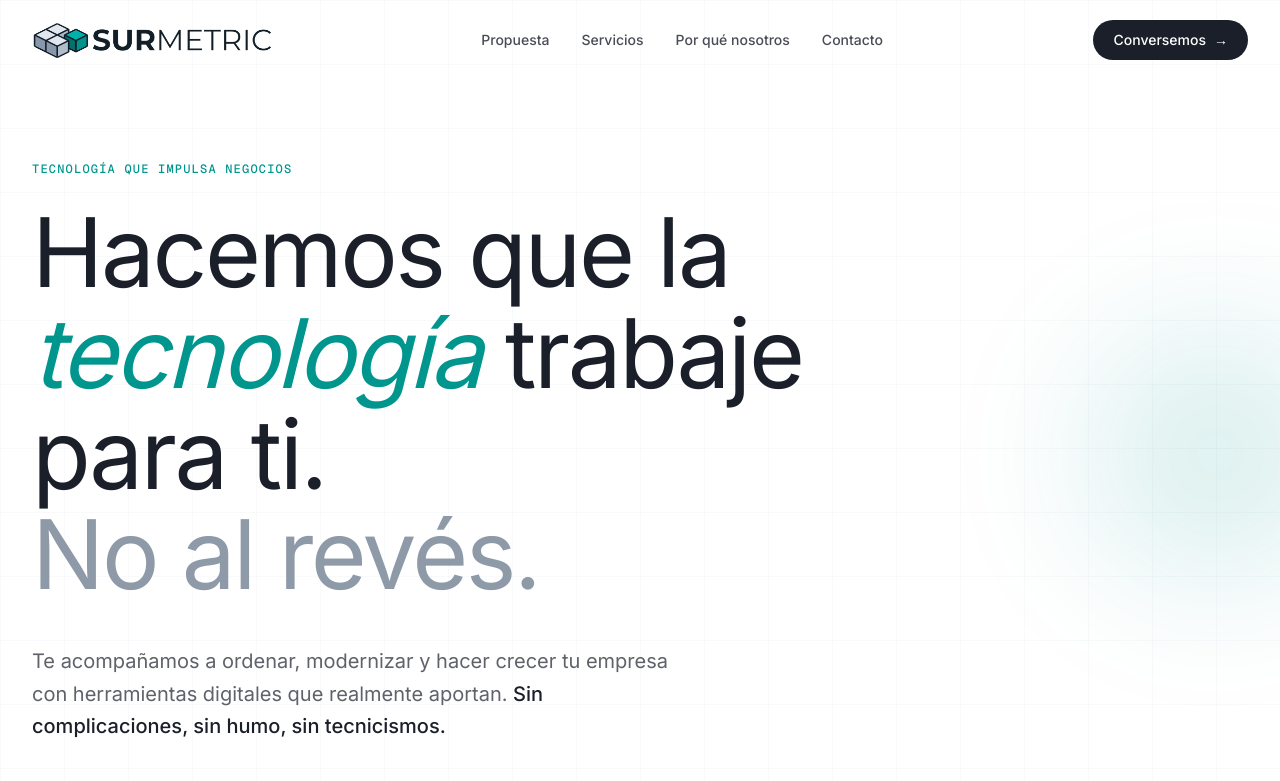
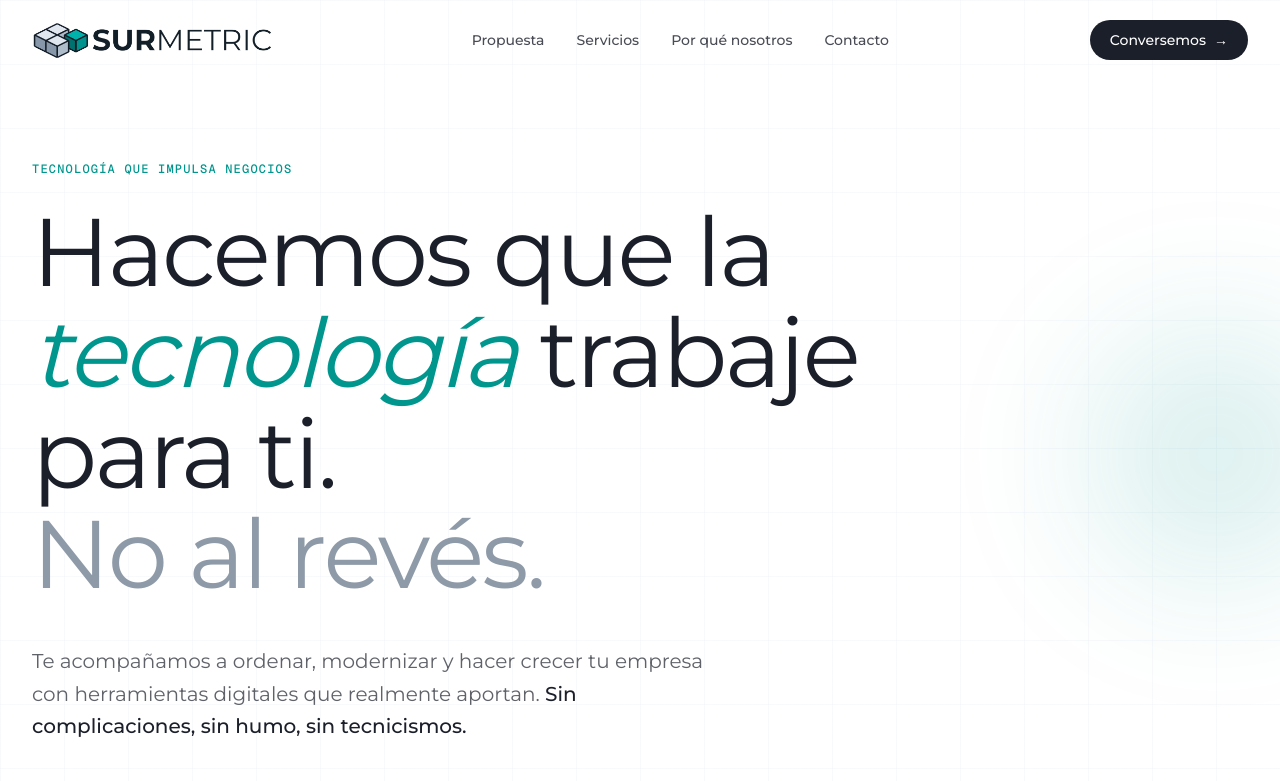
Before and after one commit to fcosalinas/sitio-web-songal, a Next.js app: page / in a window 1280 px wide. Shown: the top 781 px of the page. Built offline with nearby package versions, Linux system fonts and the light colour scheme.

Commit message:
Aplica Montserrat como tipografía definitiva
Tras evaluar Montserrat, Rubik e Inter en preview, se selecciona
Montserrat como tipografía final del sitio.

```diff
--- a/app/layout.tsx
+++ b/app/layout.tsx
@@ -1,14 +1,14 @@
 import type { Metadata } from "next";
-import { Geist_Mono, Inter } from "next/font/google";
+import { Geist_Mono, Montserrat } from "next/font/google";
 import "./globals.css";
 
-const inter = Inter({
+const montserrat = Montserrat({
   variable: "--font-sans",
   subsets: ["latin"],
   weight: ["300", "400", "500", "600", "700", "800"],
 });
 
-const interDisplay = Inter({
+const montserratDisplay = Montserrat({
   variable: "--font-display",
   subsets: ["latin"],
   weight: ["600", "700", "800", "900"],
@@ -68,7 +68,7 @@ export default function RootLayout({
   return (
     <html lang="es">
       <body
-        className={`${inter.variable} ${interDisplay.variable} ${geistMono.variable} antialiased`}
+        className={`${montserrat.variable} ${montserratDisplay.variable} ${geistMono.variable} antialiased`}
       >
         {children}
       </body>
```
